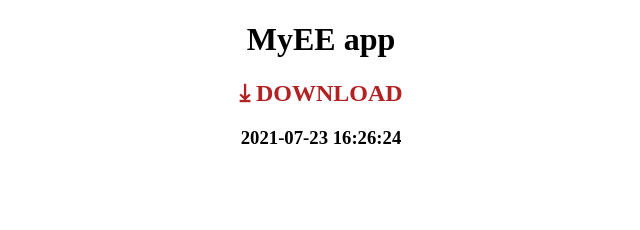
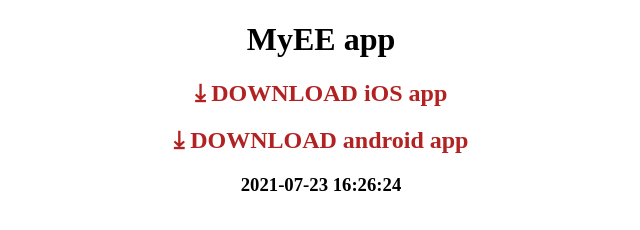
Before and after one commit to francescoberardi/myeeapp.github.io, a plain HTML site: page index.html in a window 1280 px wide. Shown: the whole page, without its empty margins (319-959 px from the left). Drawn offline with Linux system fonts and the light colour scheme.

Commit message:
feat: added android download link

```diff
--- a/index.html
+++ b/index.html
@@ -10,7 +10,8 @@
 </head>
 <body>
 <h1>MyEE app</h1>
-<h2><a href=itms-services://?action=download-manifest&url=https://francescoberardi.github.io/myeeapp.github.io/manifest.plist>⤓ DOWNLOAD</a></h2>
+<h2><a href=itms-services://?action=download-manifest&url=https://francescoberardi.github.io/myeeapp.github.io/manifest.plist>⤓ DOWNLOAD iOS app</a></h2>
+<h2><a href=https://francescoberardi.github.io/myeeapp.github.io/app-release.apk>⤓ DOWNLOAD android app</a></h2>
 <h3>2021-07-23 16:26:24</h3>
 </body>
 </html>
```
Also changed, not shown: 1 other file.
